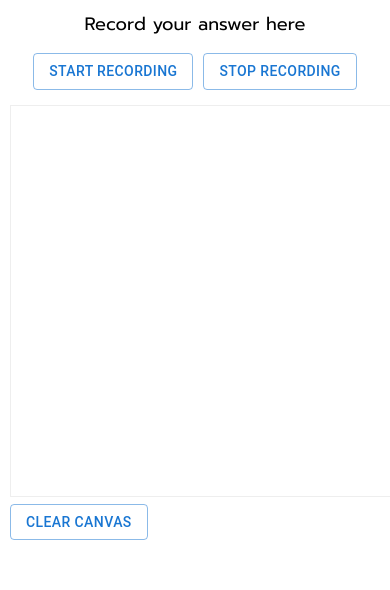
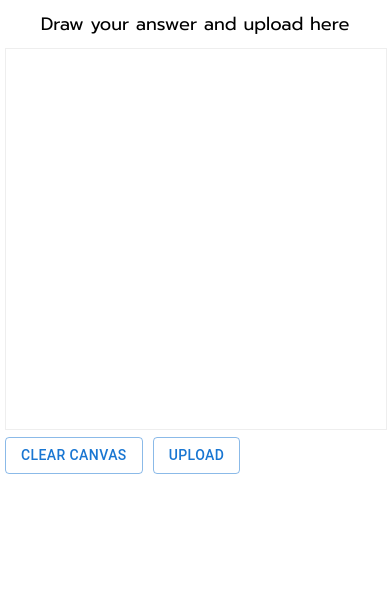
Before and after one commit to Pisanuwat-B/solve-demo, a Next.js app: page /canvas in a window 390 px wide. Shown: the top 590 px of the page. Built offline with nearby package versions, Linux system fonts and the light colour scheme; no server answers.

Commit message:
add canvas mobile function + rework database

```diff
--- a/components/Quiz/Quiz.js
+++ b/components/Quiz/Quiz.js
@@ -113,7 +113,7 @@ const Quiz = (props) => {
                   alt="Solution"
                   layout="responsive"
                   width={500}
-                  height={2000}
+                  height={200}
                   style={{ width: '100%', height: 'auto' }}
                 />
                 </div>
--- a/components/Quiz/SpeechBtn.module.css
+++ b/components/Quiz/SpeechBtn.module.css
@@ -14,3 +14,7 @@
 .modal-no-match button {
   margin: 5px;
 }
+
+.media-container {
+  margin-bottom: 30px;
+}
--- a/pages/canvas.js
+++ b/pages/canvas.js
@@ -1,16 +1,34 @@
 import { useState, useRef, useEffect } from 'react';
+import { useRouter } from 'next/router'
 
 import Head from 'next/head';
 import NavBar from '../components/Layout/NavBar';
 // import Header from '../../components/Layout/Header';
 import { Button } from '@mui/material';
 
+import { ref, getDownloadURL, uploadBytes } from 'firebase/storage';
+import { storage } from '../src/lib/firebase';
+import { addNewHelper, addStdentNoti } from '../src/utils/db';
+
 const CanvasPage = () => {
   const vidRef = useRef(null);
   const btnRef = useRef(null);
   const canvasRef = useRef(null);
+  const fileRef = useRef(null);
   const [vdoSrc, setVdoSrc] = useState();
   const [recordFinish, setRecordFinish] = useState(false);
+
+  const router = useRouter();
+  var params
+
+  if (router.isReady) {
+    params = router.query
+    console.log(params);
+  }
+
+  useEffect(() => {
+    document.querySelector('body').classList.add('canvas-page');
+  });
 
   let stream = null,
     audio = null,
@@ -85,7 +103,7 @@ const CanvasPage = () => {
     chunks = [];
 
     setVdoSrc(URL.createObjectURL(blob));
-    if(vidRef.current) vidRef.current.srcObject = null;
+    if (vidRef.current) vidRef.current.srcObject = null;
 
     stream.getTracks().forEach((track) => track.stop());
     audio.getTracks().forEach((track) => track.stop());
@@ -100,29 +118,29 @@ const CanvasPage = () => {
 
   if (canvasRef) {
     square = canvasRef.current;
-    console.log(square)
     if (square) {
       paper = square.getContext('2d');
     } else {
-      console.log('no square')
+      console.log('no square');
     }
   }
 
   var pressedMouse = false;
-  var colorLine ="#f9cc9d";
+  var touched = false;
+  var colorLine = '#f9cc9d';
 
-  function startDrawing(eventvs01){
+  function startDrawing(eventvs01) {
+    if (touched) {
+      return;
+    }
+    console.log('start-drawing');
     pressedMouse = true;
-    console.log(eventvs01)
-    // setX(eventvs01.offsetX)
-    // setY(eventvs01.offsetY)
     x = eventvs01.nativeEvent.offsetX;
     y = eventvs01.nativeEvent.offsetY;
   }
 
   function drawLine(eventvs02) {
-    if (pressedMouse) {
-      // document.getElementById("drawPlace").style.cursor = "crosshair";
+    if (pressedMouse || windowDimension < 768) {
       var xM = eventvs02.nativeEvent.offsetX;
       var yM = eventvs02.nativeEvent.offsetY;
       drawing_line(colorLine, x, y, xM, yM, paper);
@@ -133,24 +151,24 @@ const CanvasPage = () => {
 
   function stopDrawing() {
     pressedMouse = false;
-    // document.getElementById("drawPlace").style.cursor = "default";
   }
 
   function clearCanvas() {
     paper.clearRect(0, 0, square.width, square.height);
   }
 
-  drawing_line("#f9cc9d", x, y, x, y, paper);
+  // drawing_line('#f9cc9d', x, y, x, y, paper);
 
-  function drawing_line(color, x_start, y_start, x_end, y_end, board){
+  function drawing_line(color, x_start, y_start, x_end, y_end, board) {
+    // console.log(color, x_start, y_start, x_end, y_end, board)
     if (!board) {
-      return
+      return;
     }
     board.beginPath();
     board.strokeStyle = color;
     board.lineWidth = 2;
-    board.moveTo(x_start,y_start);
-    board.lineTo(x_end,y_end);
+    board.moveTo(x_start, y_start);
+    board.lineTo(x_end, y_end);
     board.stroke();
     board.closePath();
   }
@@ -170,6 +188,108 @@ const CanvasPage = () => {
     return () => window.removeEventListener('resize', handleResize);
   }, []);
 
+  const ongoingTouches = [];
+
+  const handleTouchStart = (e) => {
+    touched = true;
+    const touches = e.changedTouches;
+    for (let i = 0; i < touches.length; i++) {
+      ongoingTouches.push(copyTouch(touches[i]));
+    }
+  }
+
+  function handoleTouchMove(e) {
+    const touches = e.changedTouches;
+
+    for (let i = 0; i < touches.length; i++) {
+      const idx = ongoingTouchIndexById(touches[i].identifier);
+
+      if (idx >= 0) {
+        paper.beginPath();
+        paper.moveTo(ongoingTouches[idx].pageX, ongoingTouches[idx].pageY - 100);
+        paper.lineTo(touches[i].pageX, touches[i].pageY - 100);
+        paper.lineWidth = 2;
+        paper.strokeStyle = colorLine;
+        paper.stroke();
+
+        ongoingTouches.splice(idx, 1, copyTouch(touches[i])); // swap in the new touch record
+      } else {
+        console.log("can't figure out which touch to continue");
+      }
+    }
+  }
+
+  const handleTouchEnd = (e) => {
+    const touches = e.changedTouches;
+
+    for (let i = 0; i < touches.length; i++) {
+      let idx = ongoingTouchIndexById(touches[i].identifier);
+
+      if (idx >= 0) {
+        paper.lineWidth = 2;
+        paper.fillStyle = colorLine;
+        paper.beginPath();
+        paper.moveTo(ongoingTouches[idx].pageX, ongoingTouches[idx].pageY - 100);
+        paper.lineTo(touches[i].pageX, touches[i].pageY - 100);
+        ongoingTouches.splice(idx, 1);  // remove it; we're done
+      } else {
+        console.log('can\'t figure out which touch to end');
+      }
+    }
+  }
+
+  function copyTouch({ identifier, pageX, pageY }) {
+    return { identifier, pageX, pageY };
+  }
+
+  function ongoingTouchIndexById(idToFind) {
+    for (let i = 0; i < ongoingTouches.length; i++) {
+      const id = ongoingTouches[i].identifier;
+
+      if (id === idToFind) {
+        return i;
+      }
+    }
+    return -1; // not found
+  }
+
+  const firestoreUpload = async (file) => {
+    const extension = file.name.split('.').at(-1)
+    const filename = params.question + '-h' + Date.now() + '.' + extension;
+    console.log(filename);
+    const helperStorageRef = ref(storage, `/helper/${filename}`);
+    const uploadHelper = await uploadBytes(helperStorageRef, file);
+    const helperURL = await getDownloadURL(uploadHelper.ref);
+    const setsData = {
+      helperId: filename,
+      tokens: params.tokens,
+      urls: [helperURL],
+    }
+    await addNewHelper(params.question, setsData);
+    var combineTokens = ''
+    params.tokens.forEach((word)=>{
+      combineTokens += word
+    })
+    const studentNotiData = {
+      question: combineTokens,
+      helperUrl: helperURL,
+    }
+    addStdentNoti(params.student, studentNotiData)
+  }
+
+  const handleFileChange = async (e) => {
+    if (e.target.files && e.target.files[0]) {
+      const i = e.target.files[0];
+      await firestoreUpload(i)
+      console.log('success')
+    }
+  };
+
+
+  const handleChooseFile = (e) => {
+    fileRef.current.click();
+  };
+
   return (
     <>
       <Head>
@@ -182,7 +302,9 @@ const CanvasPage = () => {
         <link rel="icon" href="/bacon.svg" />
       </Head>
       <main>
-        <div className='rec-head'>Record your answer here</div>
+        {(windowDimension > 768) ? (
+          <div className='rec-area'>
+            <div className="rec-head">Record your answer here</div>
             <div className="vidbox">
               {vdoSrc && (
                 <video width="500px" controls ref={vidRef} src={vdoSrc}></video>
@@ -196,17 +318,41 @@ const CanvasPage = () => {
                 Stop Recording
               </Button>
               {vdoSrc && (
-            <a className='uploadbtn' href={vdoSrc} ref={btnRef} download="screen_record">
-              Upload
+                <a
+                  className="uploadbtn"
+                  href={vdoSrc}
+                  ref={btnRef}
+                  download="screen_record"
+                >
+                  Upload on-site record
                 </a>
               )}
-
             </div>
-        <div className='canvas-area' onMouseDown={startDrawing} onMouseMove={drawLine} onMouseUp={stopDrawing}>
-          <canvas id="drawPlace" width={windowDimension} height={windowDimension} style={{border: '1px solid #eee'}} ref={canvasRef}></canvas>
+          </div>
+        ) : (
+          <div className="rec-head">Draw your answer and upload here</div>
+        )}
+        <div
+          className="canvas-area"
+          onMouseDown={startDrawing}
+          onMouseMove={drawLine}
+          onMouseUp={stopDrawing}
+          onTouchStart={handleTouchStart}
+          onTouchMove={handoleTouchMove}
+          onTouchEnd={handleTouchEnd}
+        >
+          <canvas
+            id="drawPlace"
+            width={windowDimension - 10}
+            height={windowDimension - 10}
+            style={{ border: '1px solid #eee' }}
+            ref={canvasRef}
+          ></canvas>
           <Button variant="outlined" onClick={clearCanvas}>
             Clear Canvas
           </Button>
+          <input type="file" id="chooseFile" name="filename" ref={fileRef} onChange={handleFileChange} style={{ display: 'none' }}/>
+          <Button variant="outlined" onClick={handleChooseFile} style={{ marginLeft: '10px' }}>Upload</Button>
         </div>
       </main>
     </>
--- a/src/utils/db.js
+++ b/src/utils/db.js
@@ -50,7 +50,7 @@ export const changeToTutor = async (uid) => {
   });
 
   const tutorDocRef = doc(db, 'tutorToken', 'list');
-  await updateDoc(docRef, {
+  await updateDoc(tutorDocRef, {
     ids: arrayUnion(uid)
   })
 };
@@ -113,6 +113,13 @@ export const addNoti = async(data) => {
   });
 }
 
+export const addStdentNoti = async(studentID, data) => {
+  const docRef = doc(db, 'userStats', studentID);
+  updateDoc(docRef, {
+    noti: arrayUnion(data)
+  })
+}
+
 // QUESTION ----
 
 export const addQuestion = async (courseID, data) => {
@@ -135,6 +142,13 @@ export const getHelperByID = async (id) => {
   const querySnapshot = await getDoc(docRef);
   return querySnapshot.data();
 };
+
+export const addNewHelper = async(questionID, data) => {
+  const docRef = doc(db, 'helper', questionID);
+  updateDoc(docRef, {
+    sets: arrayUnion(data)
+  })
+}
 
 // COURSE -----
 export const addOwnCourse = async (uid, courseId) => {
--- a/styles/globals.css
+++ b/styles/globals.css
@@ -58,6 +58,9 @@ a {
 
 
 /* canvas */
+.canvas-page {
+  overscroll-behavior: contain;
+}
 .rec-head {
   text-align: center;
   font-size: 18px;
@@ -86,7 +89,8 @@ a {
 }
 
 .canvas-area {
-  margin: 10px;
+  margin: 5px;
+  touch-action: none;
 }
 .canvas-area canvas {
   /* width: 100%;
```
Also changed, not shown: components/Notification/NotiBadge.js (+40 -1 lines), components/Quiz/SpeechBtn.js (+41 -21 lines), pages/notification.js (+15 -5 lines). Lines whose indentation alone changed are shown as unchanged.
